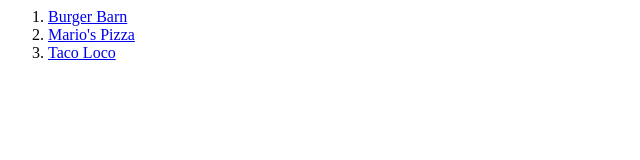
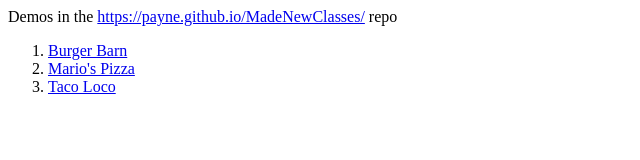
Before and after one commit to payne/MadeNewClasses, a plain HTML site: page index.html in a window 1280 px wide. Shown: the whole page, without its empty margins (0-640 px from the left). Drawn offline with Linux system fonts and the light colour scheme.

Commit message:
Added top level link to github source.

```diff
--- a/index.html
+++ b/index.html
@@ -1,4 +1,6 @@
 <html>
+
+Demos in the <a href="https://payne.github.io/MadeNewClasses/">https://payne.github.io/MadeNewClasses/</a> repo
 
 <ol>
 
```
